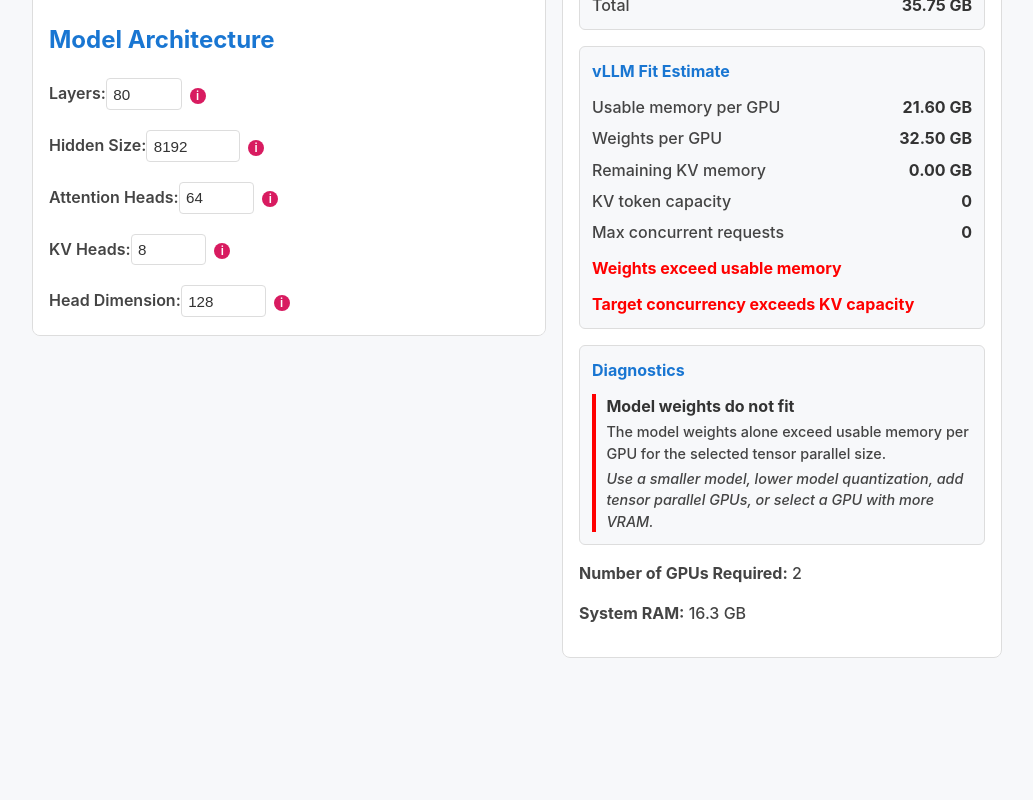
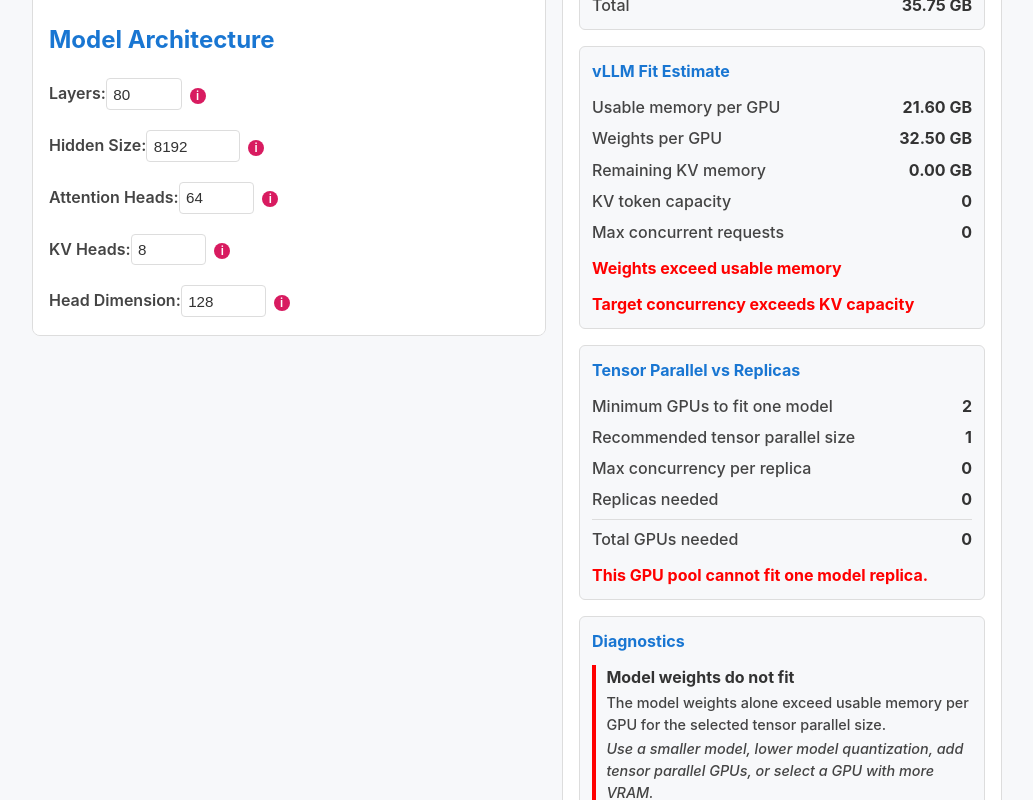
Before and after one commit to dipenbhuva/llm-inference-hardware-calculator, a React (Vite) app: page / in a window 1280 px wide. Shown: the part 540-1340 px from the top of the page, without its empty margins (123-1156 px from the left). Before the commit the page ends 1230 px from the top, so only its background shows below. Built offline with nearby package versions, Linux system fonts and the light colour scheme.

Commit message:
feat: add tensor parallel scaling lab

```diff
--- a/src/App.css
+++ b/src/App.css
@@ -190,7 +190,8 @@ input[type='checkbox'] {
 
 .memory-breakdown,
 .serving-capacity,
-.diagnostics-panel {
+.diagnostics-panel,
+.scaling-plan {
   margin: 1rem 0;
   padding: 0.75rem;
   border: 1px solid var(--card-border);
@@ -200,33 +201,38 @@ input[type='checkbox'] {
 
 .memory-breakdown h3,
 .serving-capacity h3,
-.diagnostics-panel h3 {
+.diagnostics-panel h3,
+.scaling-plan h3 {
   margin: 0 0 0.75rem 0;
   color: var(--primary-color);
   font-size: 1rem;
 }
 
 .memory-breakdown dl,
-.serving-capacity dl {
+.serving-capacity dl,
+.scaling-plan dl {
   display: grid;
   gap: 0.45rem;
   margin: 0;
 }
 
 .memory-breakdown dl > div,
-.serving-capacity dl > div {
+.serving-capacity dl > div,
+.scaling-plan dl > div {
   display: flex;
   justify-content: space-between;
   gap: 1rem;
 }
 
 .memory-breakdown dt,
-.serving-capacity dt {
+.serving-capacity dt,
+.scaling-plan dt {
   color: var(--secondary-color);
 }
 
 .memory-breakdown dd,
-.serving-capacity dd {
+.serving-capacity dd,
+.scaling-plan dd {
   margin: 0;
   color: var(--text-color);
   font-weight: 700;
--- a/src/App.tsx
+++ b/src/App.tsx
@@ -12,6 +12,7 @@ import {
   calculateHardwareRecommendation,
   calculateMemoryBreakdown,
   calculateOnDiskSize,
+  calculateScalingPlan,
   calculateServingCapacity,
 } from './calculations';
 import { Tooltip } from './components/Tooltip';
@@ -19,6 +20,7 @@ import { ThemeToggle } from './components/ThemeToggle';
 import { MemoryBreakdownPanel } from './components/MemoryBreakdownPanel';
 import { ServingCapacityPanel } from './components/ServingCapacityPanel';
 import { DiagnosticsPanel } from './components/DiagnosticsPanel';
+import { ScalingPlanPanel } from './components/ScalingPlanPanel';
 import {
   CUSTOM_MODEL_PRESET_ID,
   getModelPresetById,
@@ -170,6 +172,15 @@ function App() {
 
   const diagnostics = calculateDiagnostics({
     capacity: servingCapacity,
+    servingConfig,
+  });
+
+  const scalingPlan = calculateScalingPlan({
+    params,
+    modelQuant,
+    kvCacheQuant,
+    gpuVram,
+    architecture: modelArchitecture,
     servingConfig,
   });
 
@@ -610,6 +621,10 @@ function App() {
           )}
 
           {memoryMode === 'DISCRETE_GPU' && (
+            <ScalingPlanPanel plan={scalingPlan} />
+          )}
+
+          {memoryMode === 'DISCRETE_GPU' && (
             <DiagnosticsPanel diagnostics={diagnostics} />
           )}
 
--- a/src/calculations.ts
+++ b/src/calculations.ts
@@ -13,7 +13,10 @@ import {
 
 export { calculateKvCacheMemoryGb } from './calculations/kvCache';
 export { calculateDiagnostics } from './calculations/recommendations';
-export { calculateServingCapacity } from './calculations/servingCapacity';
+export {
+  calculateScalingPlan,
+  calculateServingCapacity,
+} from './calculations/servingCapacity';
 export {
   calculateMemoryBreakdown,
   calculateOnDiskSize,
--- a/src/calculations/servingCapacity.ts
+++ b/src/calculations/servingCapacity.ts
@@ -2,6 +2,7 @@ import {
   type KvCacheQuantization,
   type ModelArchitecture,
   type ModelQuantization,
+  type ScalingPlan,
   type ServingCapacity,
   type ServingConfig,
 } from '../types';
@@ -69,3 +70,67 @@ export const calculateServingCapacity = ({
       maxConcurrentRequests >= servingConfig.targetConcurrentRequests,
   };
 };
+
+export const calculateScalingPlan = ({
+  params,
+  modelQuant,
+  kvCacheQuant,
+  gpuVram,
+  architecture,
+  servingConfig,
+}: ServingCapacityInput): ScalingPlan => {
+  const usableGpuMemoryGb = gpuVram * servingConfig.gpuMemoryUtilization;
+  const modelWeightsGb = params * getModelQuantFactor(modelQuant);
+  const minimumTensorParallelSize =
+    usableGpuMemoryGb > 0
+      ? Math.max(1, Math.ceil(modelWeightsGb / usableGpuMemoryGb))
+      : Number.POSITIVE_INFINITY;
+  const canFitOneReplica = minimumTensorParallelSize <= servingConfig.gpuCount;
+  const recommendedTensorParallelSize = canFitOneReplica
+    ? minimumTensorParallelSize
+    : Math.max(1, servingConfig.gpuCount);
+
+  if (!canFitOneReplica) {
+    return {
+      minimumTensorParallelSize,
+      recommendedTensorParallelSize,
+      maxConcurrentRequestsPerReplica: 0,
+      replicasNeeded: 0,
+      totalGpusNeeded: 0,
+      canFitOneReplica,
+    };
+  }
+
+  const perReplicaCapacity = calculateServingCapacity({
+    params,
+    modelQuant,
+    kvCacheQuant,
+    gpuVram,
+    architecture,
+    servingConfig: {
+      ...servingConfig,
+      tensorParallelSize: recommendedTensorParallelSize,
+    },
+  });
+  const maxConcurrentRequestsPerReplica =
+    perReplicaCapacity.maxConcurrentRequests;
+  const replicasNeeded =
+    maxConcurrentRequestsPerReplica > 0
+      ? Math.max(
+          1,
+          Math.ceil(
+            servingConfig.targetConcurrentRequests /
+              maxConcurrentRequestsPerReplica
+          )
+        )
+      : 0;
+
+  return {
+    minimumTensorParallelSize,
+    recommendedTensorParallelSize,
+    maxConcurrentRequestsPerReplica,
+    replicasNeeded,
+    totalGpusNeeded: recommendedTensorParallelSize * replicasNeeded,
+    canFitOneReplica,
+  };
+};
--- /dev/null
+++ b/src/components/ScalingPlanPanel.tsx
@@ -0,0 +1,48 @@
+import { type ScalingPlan } from '../types';
+
+interface ScalingPlanPanelProps {
+  plan: ScalingPlan;
+}
+
+export const ScalingPlanPanel = ({ plan }: ScalingPlanPanelProps) => {
+  return (
+    <div className="scaling-plan">
+      <h3>Tensor Parallel vs Replicas</h3>
+      <dl>
+        <div>
+          <dt>Minimum GPUs to fit one model</dt>
+          <dd>{formatCount(plan.minimumTensorParallelSize)}</dd>
+        </div>
+        <div>
+          <dt>Recommended tensor parallel size</dt>
+          <dd>{formatCount(plan.recommendedTensorParallelSize)}</dd>
+        </div>
+        <div>
+          <dt>Max concurrency per replica</dt>
+          <dd>{plan.maxConcurrentRequestsPerReplica.toLocaleString()}</dd>
+        </div>
+        <div>
+          <dt>Replicas needed</dt>
+          <dd>{plan.replicasNeeded.toLocaleString()}</dd>
+        </div>
+        <div className="memory-breakdown-total">
+          <dt>Total GPUs needed</dt>
+          <dd>{plan.totalGpusNeeded.toLocaleString()}</dd>
+        </div>
+      </dl>
+      <p
+        className={
+          plan.canFitOneReplica ? 'capacity-status pass' : 'capacity-status fail'
+        }
+      >
+        {plan.canFitOneReplica
+          ? 'Use tensor parallelism to fit one replica, then replicas to scale concurrency.'
+          : 'This GPU pool cannot fit one model replica.'}
+      </p>
+    </div>
+  );
+};
+
+const formatCount = (value: number): string => {
+  return Number.isFinite(value) ? value.toLocaleString() : 'Not feasible';
+};
```
Also changed, not shown: src/types.ts (+10 -0 lines), 2 other files (tests, documents, lock files or other folders).
